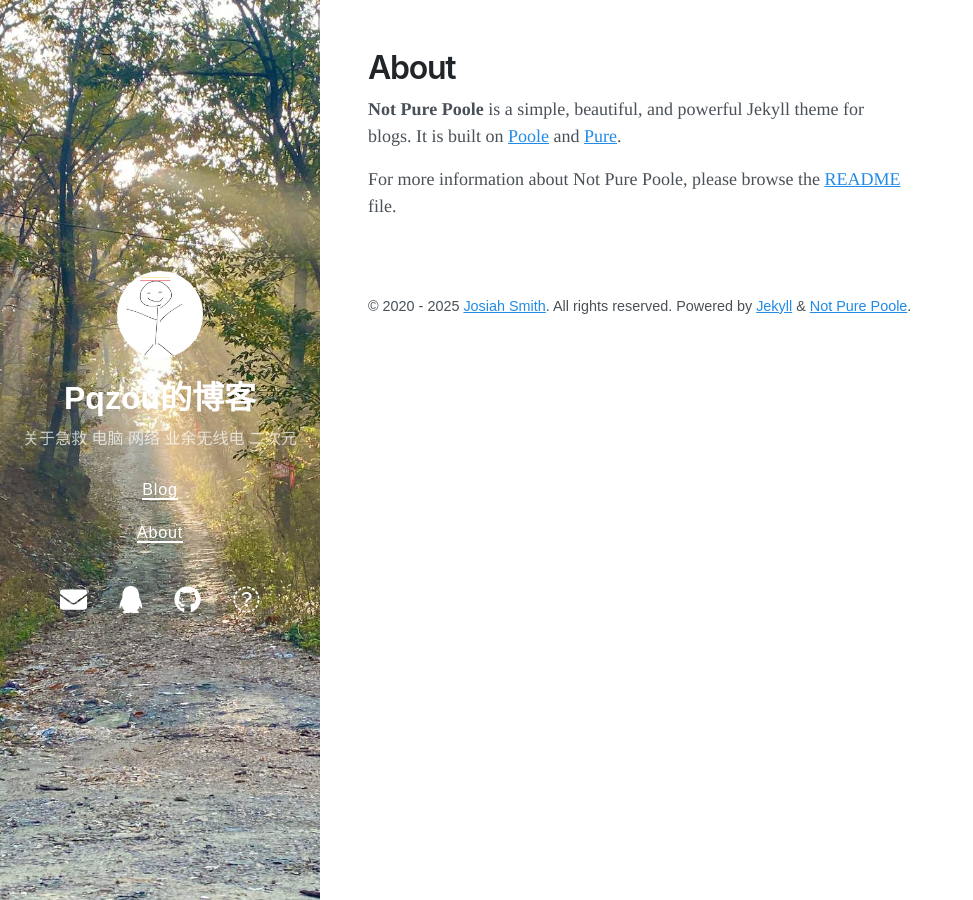
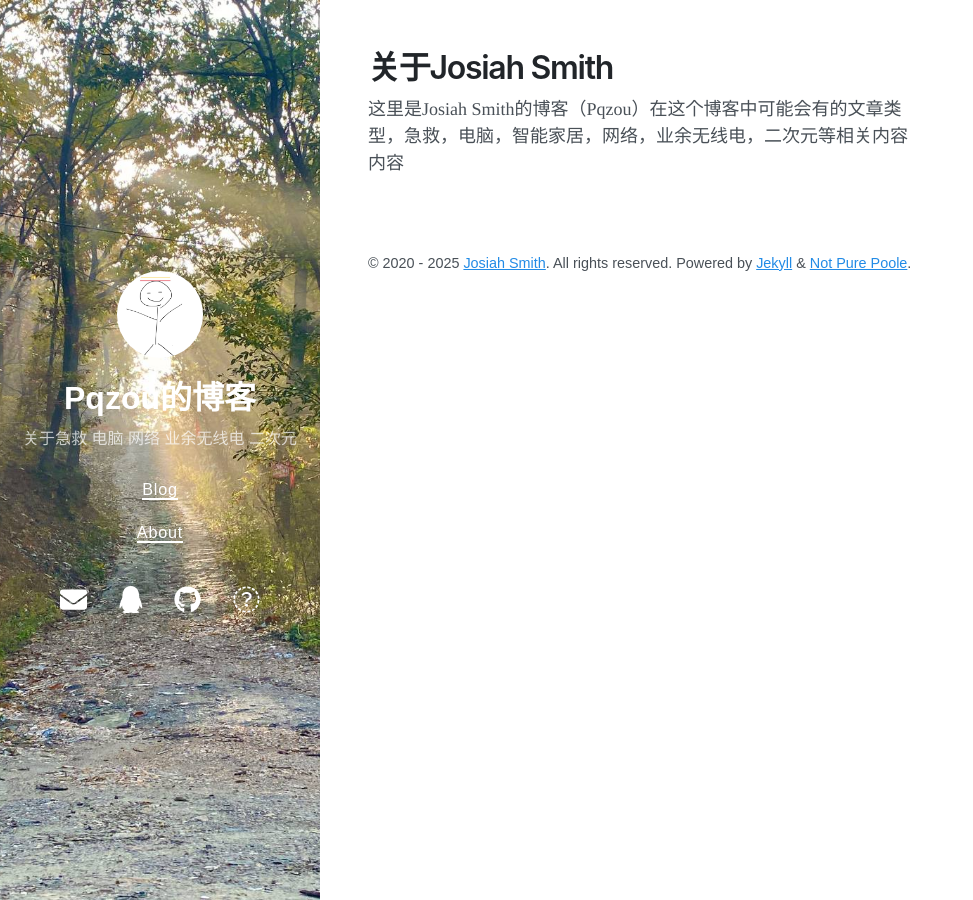
Before and after one commit to pqzou/pqzou.github.io, a Jekyll site: the page built from about.md, in a window 1280 px wide. Shown: the whole page, without its empty margins (0-973 px from the left). Built offline with Jekyll 4.4.1, drawn with Linux system fonts in a browser that asks for light colours; nearby versions of some CDN libraries.

Commit message:
Update about.md

```diff
--- a/about.md
+++ b/about.md
@@ -1,8 +1,6 @@
 ---
 layout: page
-title: About
+title: 关于Josiah Smith
 ---
 
-**Not Pure Poole** is a simple, beautiful, and powerful Jekyll theme for blogs. It is built on [Poole](https://github.com/poole/poole) and [Pure](https://purecss.io/).
-
-For more information about Not Pure Poole, please browse the [README](https://github.com/vszhub/not-pure-poole) file.
+这里是Josiah Smith的博客（Pqzou）在这个博客中可能会有的文章类型，急救，电脑，智能家居，网络，业余无线电，二次元等相关内容内容
```
